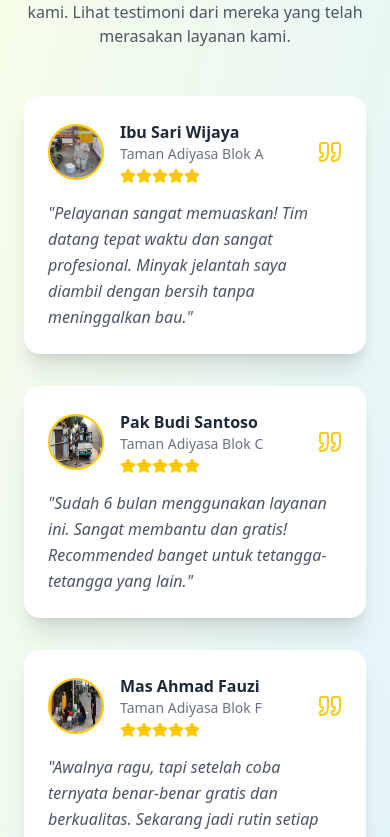
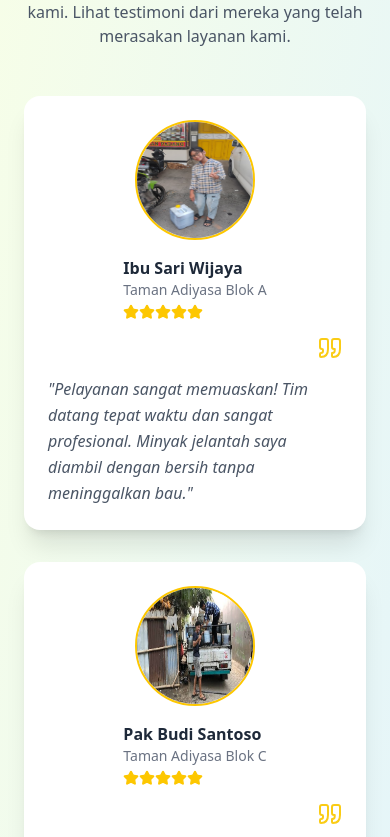
Before and after one commit to Wahyunianti/MinyakSecond, a React (Vite) app: page / in a window 390 px wide. Shown: the part 5806-6643 px from the top of the page. Built offline with nearby package versions, Linux system fonts and the light colour scheme; a web font is replaced by a local one.

Commit message:
FEAT: mbell

```diff
--- a/src/App.tsx
+++ b/src/App.tsx
@@ -451,11 +451,11 @@ export default function App() {
                   key={i}
                   className="bg-white shadow-xl hover:shadow-2xl rounded-2xl p-6 text-left transition-all duration-300 ease-in-out"
                 >
-                  <div className="flex items-center gap-4 mb-4">
+                  <div className="flex flex-col md:flex-row items-center gap-4 mb-4">
                     <img
                       src={item.image}
                       alt={item.name}
-                      className="w-14 h-14 rounded-full border-2 border-yellow-400"
+                      className="size-30  md:size-14 rounded-full border-2 border-yellow-400"
                     />
                     <div>
                       <p className="font-semibold text-gray-800">{item.name}</p>
```
